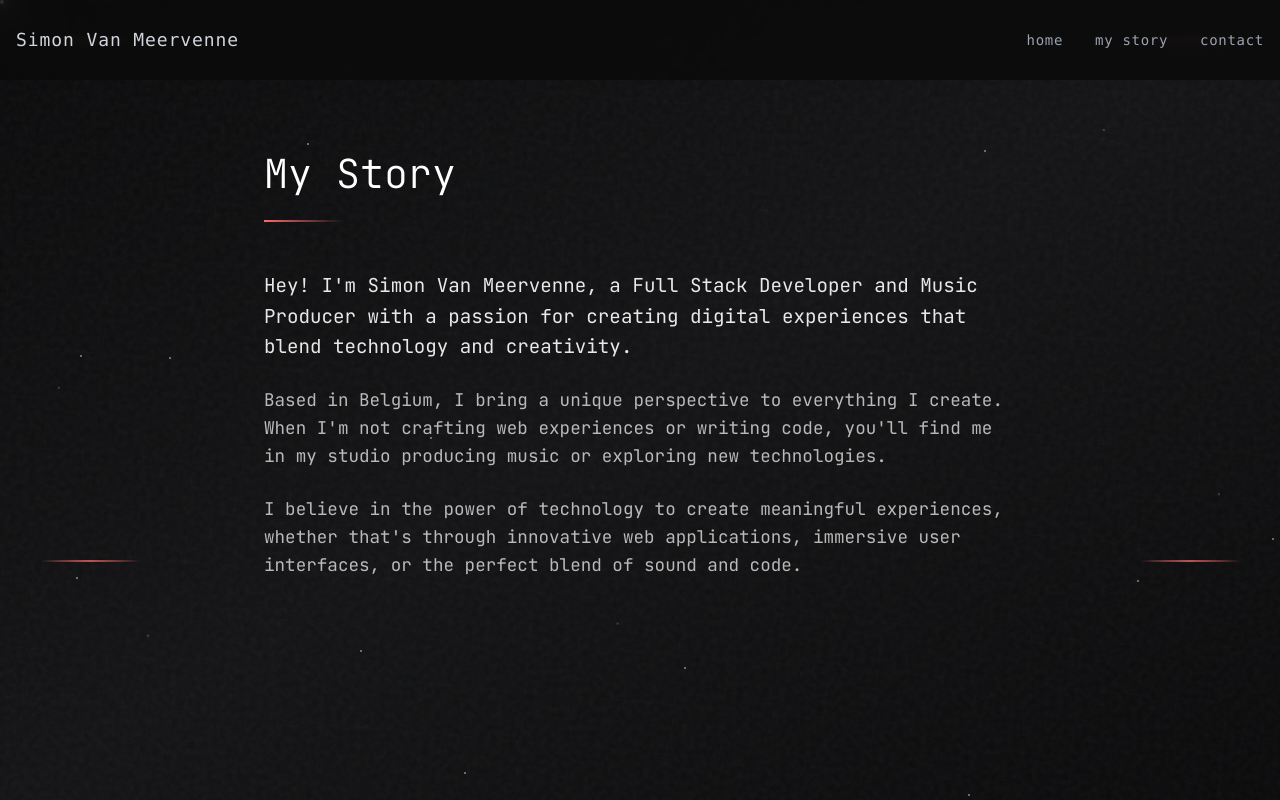
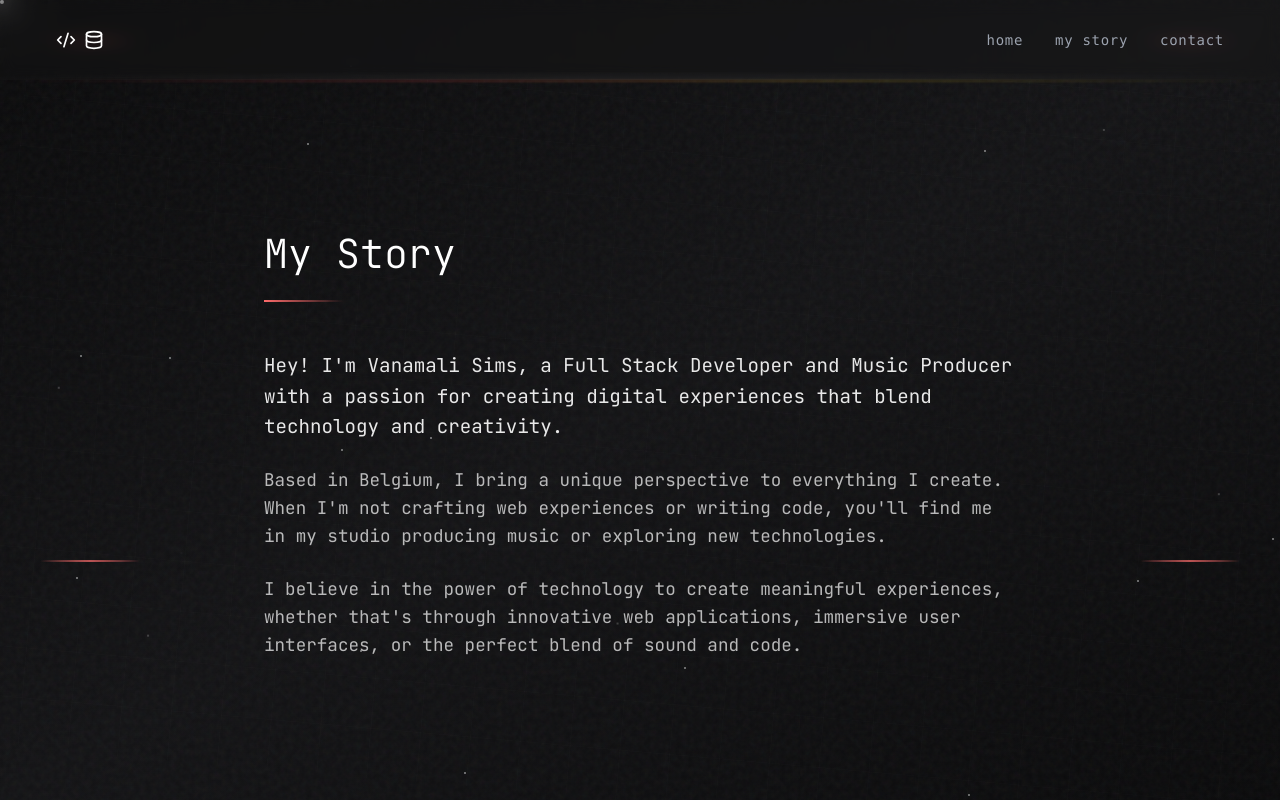
Before and after one commit to Vanamali-Sims/simsonweb, a Next.js app: page /story in a window 1280 px wide. Shown: the top 800 px of the page. Built offline with nearby package versions, Linux system fonts and the light colour scheme.

Commit message:
started music thing

```diff
--- a/src/app/contact/page.tsx
+++ b/src/app/contact/page.tsx
@@ -25,7 +25,7 @@ export default function Contact() {
           from_name: formData.name,
           from_email: formData.email,
           message: formData.message,
-          to_name: 'Simon', // Your name
+          to_name: 'Vanamali', // Your name
         },
         'YOUR_PUBLIC_KEY' // Replace with your EmailJS public key
       );
--- a/src/app/globals.css
+++ b/src/app/globals.css
@@ -11,6 +11,37 @@
   body {
     @apply bg-[#0a0a0b] text-gray-300;
     font-family: var(--font-jetbrains);
+  }
+
+  /* Custom Scrollbar Styles */
+  ::-webkit-scrollbar {
+    width: 8px;
+    height: 8px;
+  }
+
+  ::-webkit-scrollbar-track {
+    background: rgba(0, 0, 0, 0.2);
+    border-radius: 4px;
+  }
+
+  ::-webkit-scrollbar-thumb {
+    background: linear-gradient(
+      to bottom,
+      var(--accent-color),
+      rgba(var(--accent-color-rgb), 0.6)
+    );
+    border-radius: 4px;
+    transition: all 0.3s ease;
+  }
+
+  ::-webkit-scrollbar-thumb:hover {
+    background: var(--accent-color);
+  }
+
+  /* Firefox scrollbar */
+  * {
+    scrollbar-width: thin;
+    scrollbar-color: var(--accent-color) rgba(0, 0, 0, 0.2);
   }
 
   /* Hide cursor on touch devices */
--- a/src/app/my-story/page.module.css
+++ b/src/app/my-story/page.module.css
@@ -6,13 +6,13 @@
   position: relative;
   overflow-x: hidden;
   font-family: 'JetBrains Mono', monospace;
-  padding: 48px 24px;
+  padding: 32px 24px;
 }
 
 .container {
-  max-width: 800px;
+  max-width: 560px;
   margin: 0 auto;
-  animation: fadeIn 1s ease-out;
+  animation: fadeIn 0.6s ease-out;
 }
 
 .background {
@@ -52,17 +52,42 @@
 .card {
   background-color: rgba(30, 30, 35, 0.7);
   border-radius: 12px;
-  padding: 32px;
+  padding: 24px;
   backdrop-filter: blur(10px);
   border: 1px solid rgba(255, 255, 255, 0.1);
-  animation: fadeUp 0.8s ease-out forwards;
+  animation: fadeUp 0.5s ease-out forwards;
+  box-shadow: 0 8px 32px rgba(0, 0, 0, 0.2),
+              0 2px 8px rgba(0, 0, 0, 0.1),
+              0 0 2px rgba(255, 255, 255, 0.05);
 }
 
 .title {
-  font-size: 2.5rem;
+  font-size: 1.85rem;
   color: white;
   font-weight: 300;
-  margin-bottom: 32px;
+  margin-bottom: 24px;
+  animation: fadeIn 0.6s ease-out;
+  display: flex;
+  gap: 8px;
+}
+
+.titleStatic {
+  opacity: 0;
+  animation: fadeIn 0.3s ease-out forwards;
+}
+
+.titleDynamic {
+  position: relative;
+  display: inline-block;
+  min-width: 80px;
+}
+
+.titleDynamic::after {
+  content: 'Story';
+  position: absolute;
+  left: 0;
+  top: 0;
+  animation: wordRotate 8s linear infinite;
 }
 
 .content {
@@ -71,10 +96,26 @@
   gap: 24px;
 }
 
-.intro, .paragraph {
-  font-size: 1.1rem;
+.paragraph {
+  color: rgba(255, 255, 255, 0.8);
+  font-size: 1rem;
   line-height: 1.6;
-  color: rgba(255, 255, 255, 0.7);
+  opacity: 0;
+  animation: slideIn 0.4s ease-out forwards;
+}
+
+.paragraph:nth-child(1) { animation-delay: 0.1s; }
+.paragraph:nth-child(2) { animation-delay: 0.2s; }
+.paragraph:nth-child(3) { animation-delay: 0.3s; }
+
+.highlight {
+  color: var(--accent-color);
+}
+
+.name {
+  display: inline-block;
+  animation: softBlink 3s ease-in-out infinite;
+  color: white;
 }
 
 .intro {
@@ -134,6 +175,22 @@
   min-width: 60px;
 }
 
+@keyframes softBlink {
+  0%, 100% { opacity: 1; }
+  50% { opacity: 0.75; }
+}
+
+@keyframes slideIn {
+  from {
+    opacity: 0;
+    transform: translateX(-15px);
+  }
+  to {
+    opacity: 1;
+    transform: translateX(0);
+  }
+}
+
 @keyframes fadeIn {
   from {
     opacity: 0;
@@ -146,7 +203,7 @@
 @keyframes fadeUp {
   0% {
     opacity: 0;
-    transform: translateY(20px);
+    transform: translateY(15px);
   }
   100% {
     opacity: 1;
@@ -154,22 +211,35 @@
   }
 }
 
+@keyframes wordRotate {
+  0%, 45% {
+    content: 'Story';
+  }
+  50%, 95% {
+    content: 'Lore';
+  }
+}
+
 @media (max-width: 768px) {
   .page {
-    padding: 24px 16px;
+    padding: 16px;
   }
 
   .card {
-    padding: 24px;
+    padding: 20px;
   }
 
   .title {
-    font-size: 2rem;
+    font-size: 1.6rem;
+    margin-bottom: 20px;
   }
 
-  .intro,
+  .content {
+    gap: 20px;
+  }
+
   .paragraph {
-    font-size: 1rem;
+    font-size: 0.95rem;
   }
 
   .interestsGrid {
--- a/src/app/my-story/page.tsx
+++ b/src/app/my-story/page.tsx
@@ -9,25 +9,25 @@ export default function MyStory() {
       <AnimatedBackground />
       <div className={styles.container}>
         <div className={styles.card}>
-          <h1 className={styles.title}>My Story</h1>
+          <h1 className={styles.title}>
+            <span className={styles.titleStatic}>My</span>
+            <span className={styles.titleDynamic}></span>
+          </h1>
 
           <div className={styles.content}>
-            <p className={styles.intro}>
-              Hey! I'm Simon Van Meervenne, a Full Stack Developer and Music Producer
-              with a passion for creating digital experiences that blend technology and
-              creativity.
+            <p className={styles.paragraph}>
+              Hey! I'm <span className={styles.name}>Vanamali Sims</span>, a <span className={styles.highlight}>Full Stack Developer</span> and <span className={styles.highlight}>Music Producer</span> with
+              a passion for creating digital experiences that blend technology and creativity.
             </p>
 
             <p className={styles.paragraph}>
-              Based in Belgium, I bring a unique perspective to everything I create. When
-              I'm not crafting web experiences or writing code, you'll find me in my
-              studio producing music or exploring new technologies.
+              Based in Belgium, I bring a unique perspective to everything I create. When I'm not crafting web
+              experiences or writing code, you'll find me in my studio producing music or exploring new technologies.
             </p>
 
             <p className={styles.paragraph}>
-              I believe in the power of technology to create meaningful experiences,
-              whether that's through innovative web applications, immersive user
-              interfaces, or the perfect musical composition.
+              I believe in the power of technology to create meaningful experiences, whether that's through
+              innovative web applications, immersive user interfaces, or the perfect musical composition.
             </p>
           </div>
         </div>
--- a/src/app/story/page.tsx
+++ b/src/app/story/page.tsx
@@ -15,7 +15,7 @@ export default function Story() {
 
         <div className={styles.content}>
           <p className={styles.intro}>
-            Hey! I'm Simon Van Meervenne, a Full Stack Developer and Music Producer
+            Hey! I'm Vanamali Sims, a Full Stack Developer and Music Producer
             with a passion for creating digital experiences that blend technology and
             creativity.
           </p>
--- /dev/null
+++ b/src/components/Navbar.module.css
@@ -0,0 +1,237 @@
+.navbar {
+  position: fixed;
+  top: 0;
+  width: 100%;
+  z-index: 50;
+  background: rgba(23, 23, 23, 0.3);
+  backdrop-filter: blur(8px);
+  transition: all 0.3s ease;
+  border-bottom: none;
+  position: relative;
+}
+
+.navbar::after {
+  content: '';
+  position: absolute;
+  bottom: -2px;
+  left: 0;
+  width: 100%;
+  height: 2px;
+  background: linear-gradient(
+    90deg,
+    transparent,
+    rgba(255, 77, 77, 0.2),
+    rgba(249, 203, 40, 0.2),
+    transparent
+  );
+  filter: blur(1px);
+}
+
+.navbar::before {
+  content: '';
+  position: absolute;
+  bottom: 0;
+  left: 0;
+  width: 100%;
+  height: 8px;
+  background: radial-gradient(
+    ellipse at bottom,
+    rgba(255, 255, 255, 0.05) 0%,
+    transparent 80%
+  );
+  pointer-events: none;
+}
+
+.scrolled {
+  box-shadow: 0 4px 30px rgba(0, 0, 0, 0.1);
+  background: rgba(23, 23, 23, 0.45);
+}
+
+.scrolled::after {
+  background: linear-gradient(
+    90deg,
+    transparent,
+    rgba(255, 77, 77, 0.3),
+    rgba(249, 203, 40, 0.3),
+    transparent
+  );
+}
+
+.container {
+  max-width: 1200px;
+  margin: 0 auto;
+  padding: 0 1rem;
+}
+
+.content {
+  display: flex;
+  align-items: center;
+  justify-content: space-between;
+  height: 5rem;
+}
+
+.logo {
+  position: relative;
+  text-decoration: none;
+  color: #fff;
+  font-size: 1.25rem;
+  letter-spacing: 0.05em;
+  transition: color 0.3s ease;
+}
+
+.logoText {
+  position: relative;
+  z-index: 1;
+  display: flex;
+  align-items: center;
+  gap: 0.5rem;
+}
+
+.logoIcon {
+  color: #fff;
+  transition: transform 0.3s ease;
+}
+
+.logo:hover .logoIcon {
+  transform: scale(1.1);
+}
+
+.underline {
+  position: absolute;
+  bottom: -2px;
+  left: 0;
+  width: 0;
+  height: 2px;
+  background: linear-gradient(90deg, #ff4d4d, #f9cb28);
+  transition: width 0.3s ease;
+}
+
+.logo:hover .underline {
+  width: 100%;
+}
+
+.desktopMenu {
+  display: none;
+  gap: 2rem;
+}
+
+@media (min-width: 768px) {
+  .desktopMenu {
+    display: flex;
+  }
+}
+
+.navLink {
+  position: relative;
+  color: #9ca3af;
+  font-size: 0.875rem;
+  letter-spacing: 0.05em;
+  text-decoration: none;
+  transition: color 0.3s ease;
+  padding: 0.5rem 0;
+}
+
+.navLink:hover,
+.navLink.active {
+  color: #fff;
+}
+
+.linkUnderline {
+  position: absolute;
+  bottom: 0;
+  left: 0;
+  width: 0;
+  height: 2px;
+  background: linear-gradient(90deg, #ff4d4d, #f9cb28);
+  transition: width 0.3s ease;
+}
+
+.navLink:hover .linkUnderline,
+.navLink.active .linkUnderline {
+  width: 100%;
+}
+
+.mobileMenuButton {
+  display: block;
+  padding: 0.5rem;
+  background: none;
+  border: none;
+  cursor: pointer;
+}
+
+@media (min-width: 768px) {
+  .mobileMenuButton {
+    display: none;
+  }
+}
+
+.hamburger {
+  width: 24px;
+  height: 20px;
+  position: relative;
+  display: flex;
+  flex-direction: column;
+  justify-content: space-between;
+}
+
+.hamburger span {
+  display: block;
+  width: 100%;
+  height: 2px;
+  background-color: #9ca3af;
+  transition: all 0.3s ease;
+}
+
+.open .hamburger span:first-child {
+  transform: translateY(9px) rotate(45deg);
+  background-color: #fff;
+}
+
+.open .hamburger span:nth-child(2) {
+  opacity: 0;
+}
+
+.open .hamburger span:last-child {
+  transform: translateY(-9px) rotate(-45deg);
+  background-color: #fff;
+}
+
+.mobileMenu {
+  display: none;
+  padding: 1rem 0;
+  background: rgba(10, 10, 11, 0.95);
+  backdrop-filter: blur(8px);
+}
+
+.mobileMenu.show {
+  display: block;
+}
+
+.mobileNavLink {
+  display: block;
+  padding: 0.75rem 1rem;
+  color: #9ca3af;
+  font-size: 0.875rem;
+  letter-spacing: 0.05em;
+  text-decoration: none;
+  transition: all 0.3s ease;
+  position: relative;
+  overflow: hidden;
+}
+
+.mobileNavLink:hover,
+.mobileNavLink.active {
+  color: #fff;
+  background: rgba(255, 77, 77, 0.1);
+}
+
+.mobileNavLink .linkUnderline {
+  bottom: 0;
+  height: 1px;
+}
+
+@media (min-width: 768px) {
+  .mobileMenu {
+    display: none !important;
+  }
+}
--- a/src/components/Navbar.tsx
+++ b/src/components/Navbar.tsx
@@ -2,11 +2,22 @@
 
 import Link from 'next/link'
 import { usePathname } from 'next/navigation'
-import { useState } from 'react'
+import { useState, useEffect } from 'react'
+import { Code2, Database } from 'lucide-react'
+import styles from './Navbar.module.css'
 
 export default function Navbar() {
   const pathname = usePathname()
   const [isMenuOpen, setIsMenuOpen] = useState(false)
+  const [scrolled, setScrolled] = useState(false)
+
+  useEffect(() => {
+    const handleScroll = () => {
+      setScrolled(window.scrollY > 20)
+    }
+    window.addEventListener('scroll', handleScroll)
+    return () => window.removeEventListener('scroll', handleScroll)
+  }, [])
 
   const navItems = [
     { name: 'home', path: '/' },
@@ -15,72 +26,63 @@ export default function Navbar() {
   ]
 
   return (
-    <nav className="fixed top-0 w-full z-50 bg-[#0a0a0b]/80 backdrop-blur-sm">
-      <div className="container mx-auto px-4">
-        <div className="flex items-center justify-between h-20">
+    <nav className={`${styles.navbar} ${scrolled ? styles.scrolled : ''}`}>
+      <div className={styles.container}>
+        <div className={styles.content}>
           <Link
             href="/"
-            className="text-lg tracking-wider hover:text-white transition-colors"
+            className={styles.logo}
           >
-            Simon Van Meervenne
+            <span className={styles.logoText}>
+              <Code2 size={20} className={styles.logoIcon} />
+              <Database size={20} className={styles.logoIcon} />
+            </span>
+            <div className={styles.underline}></div>
           </Link>
 
-          <div className="hidden md:flex space-x-8">
+          <div className={styles.desktopMenu}>
             {navItems.map((item) => (
               <Link
                 key={item.path}
                 href={item.path}
-                className={`text-sm tracking-wider hover:text-white transition-all ${
-                  pathname === item.path
-                    ? 'text-white'
-                    : 'text-gray-400'
+                className={`${styles.navLink} ${
+                  pathname === item.path ? styles.active : ''
                 }`}
               >
                 {item.name}
+                <div className={styles.linkUnderline}></div>
               </Link>
             ))}
           </div>
 
-          {/* Mobile menu button */}
           <button
-            className="md:hidden p-2 text-gray-400 hover:text-white transition-colors"
+            className={`${styles.mobileMenuButton} ${isMenuOpen ? styles.open : ''}`}
             onClick={() => setIsMenuOpen(!isMenuOpen)}
+            aria-label="Toggle menu"
           >
-            <svg
-              className="w-6 h-6"
-              fill="none"
-              stroke="currentColor"
-              viewBox="0 0 24 24"
-            >
-              <path
-                strokeLinecap="round"
-                strokeLinejoin="round"
-                strokeWidth={1}
-                d="M4 6h16M4 12h16M4 18h16"
-              />
-            </svg>
+            <div className={styles.hamburger}>
+              <span></span>
+              <span></span>
+              <span></span>
+            </div>
           </button>
         </div>
 
-        {/* Mobile menu */}
-        {isMenuOpen && (
-          <div className="md:hidden py-4 space-y-4">
+        <div className={`${styles.mobileMenu} ${isMenuOpen ? styles.show : ''}`}>
           {navItems.map((item) => (
             <Link
               key={item.path}
               href={item.path}
-                className={`block text-sm tracking-wider hover:text-white transition-all ${
-                  pathname === item.path
-                    ? 'text-white'
-                    : 'text-gray-400'
+              className={`${styles.mobileNavLink} ${
+                pathname === item.path ? styles.active : ''
               }`}
               onClick={() => setIsMenuOpen(false)}
             >
               {item.name}
+              <div className={styles.linkUnderline}></div>
             </Link>
           ))}
         </div>
-        )}
       </div>
     </nav>
   )
```
Also changed, not shown: src/app/page.module.css (+25 -97 lines), src/app/page.tsx (+32 -82 lines), src/components/ScrollIndicator.tsx (+7 -4 lines). Lines whose indentation alone changed are shown as unchanged.
